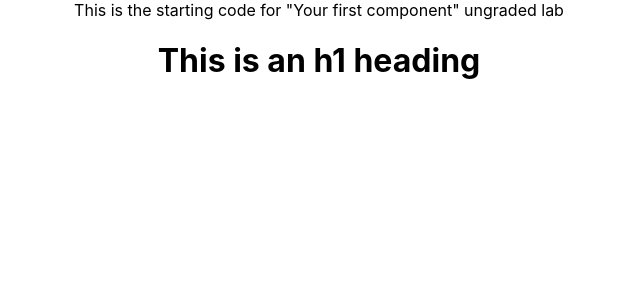
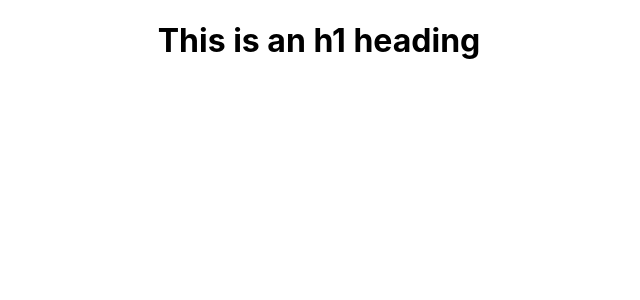
Before and after one commit to luxcode007/firstreactapp, a React (Create React App) app: page / in a window 1280 px wide. Shown: the top 300 px of the page, without its empty margins (321-961 px from the left). Built offline with nearby package versions, Linux system fonts and the light colour scheme.

Commit message:
heading component

```diff
--- a/src/App.js
+++ b/src/App.js
@@ -1,15 +1,11 @@
 import logo from './logo.svg';
 import './App.css';
 
-function Heading () {
-  return (
-  <h1>This is an h1 heading</h1>
-  )
-}
+import Heading from './components/Heading';
+
 function App() {
     return (
     <div className="App">
-    This is the starting code for "Your first component" ungraded lab
     <Heading />
     </div>
     );
--- /dev/null
+++ b/src/components/Heading.js
@@ -0,0 +1,7 @@
+function Heading () {
+    return (
+    <h1>This is an h1 heading</h1>
+    )
+  }
+
+export default Heading;
```
